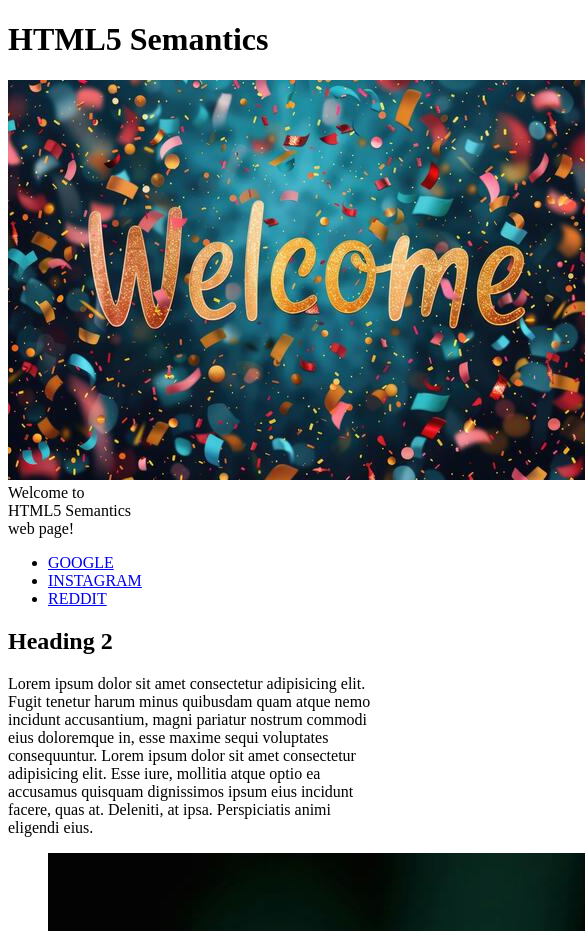
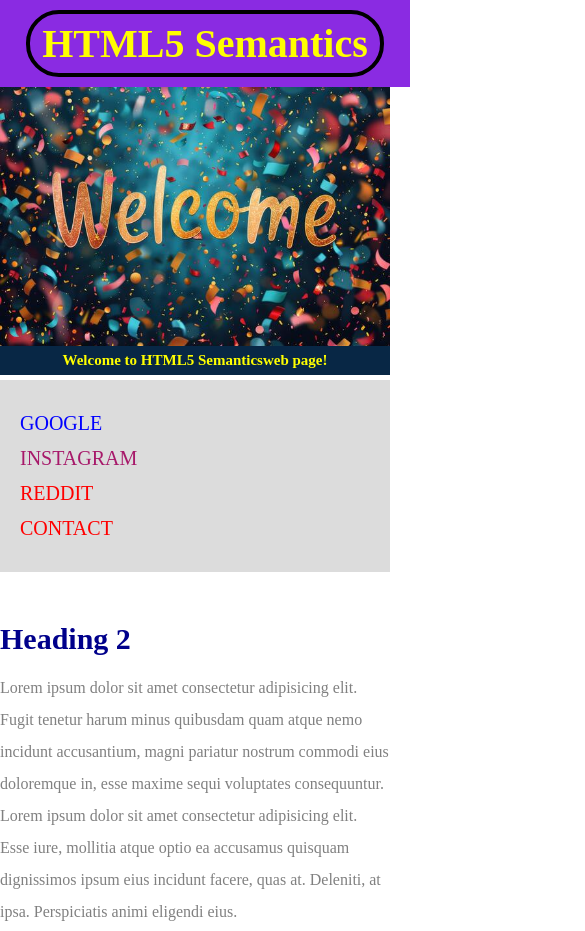
Before and after one commit to deepayan-dc/fe01, a plain HTML site: page semantics.html in a window 390 px wide. Shown: the top 931 px of the page, 585 px wide, since content can reach past the window. Drawn offline with Linux system fonts and the light colour scheme.

Commit message:
Added and updated files

```diff
--- /dev/null
+++ b/semantics.css
@@ -0,0 +1,216 @@
+body, ul, li, h1, h2, a{
+    margin: 0;
+    padding: 0;
+}
+header{
+    background-color: blueviolet;
+    padding: 18px;
+    text-align: center;
+    position: fixed;
+    width: 100%;
+    z-index: 1;
+    top: 0;
+    left: 0;
+}
+header h1{
+    font-size: 40px;
+    color: yellow;
+    border: 4px solid black;
+    padding: 6px 12px;
+    display: inline-block;
+    border-radius: 33px;
+}
+.welcome{
+    max-width: 100%;
+    position: relative;
+    left: 0;
+    top: 66px;
+    text-align: center;
+}
+.welcome img{
+    max-width: 100%;
+    width: 1400px;
+}
+.welcome div{
+    position: absolute;
+    left: 10px;
+    top: 5%;
+    color: yellow;
+    background-color: rgb(8, 39, 69);
+    padding: 6px 20px;
+    text-align: center;
+}
+.welcome h2{
+    font-size: 20px;
+    text-align: center;
+}
+.welcome span{
+    font-size: 30px;
+}
+nav{
+    position: sticky;
+    z-index: 1;
+    background-color: gainsboro;
+    padding: 20px;
+    top: 100px;
+}
+nav ul{
+    white-space: nowrap;
+    max-width: 1200px;
+    margin: 0 auto;
+}
+nav li{
+    width: 26%;
+    display: inline-block;
+    font-size: 20px;
+}
+nav li a{
+    text-decoration: none;
+}
+nav li .google{
+    color: blue;
+}
+nav li .instagram{
+    color: rgb(167, 25, 106);
+}
+nav li .reddit{
+    color: red;
+}
+main{
+    max-width: 100%;
+    width: 1200px;
+    margin: 50px auto;
+    padding: 0, 40px;
+    box-sizing: border-box;
+}
+article h2{
+    color: darkblue;
+    font-size: 30px;
+}
+article p{
+    line-height: 2em;
+    color: gray;
+}
+.images{
+    text-align: center;
+    margin: 80px auto;
+    white-space: nowrap;
+}
+.images li{
+    display: inline-block;
+    width: 40%;
+    margin: 20px 5%;
+}
+.images li img{
+    max-width: 100%;
+}
+.second{
+    text-align: center;
+    background-color: #F4F4F4;
+    margin: 20px auto;
+    padding: 40px 20px;
+}
+.second h3{
+    color: blueviolet;
+    font-size: 30px;
+    text-decoration: underline;
+}
+.second p{
+    color: black;
+}
+form input{
+    margin: 20px;
+    padding: 10px 20px;
+    font-size: 25px;
+    border: 4px solid black;
+    border-radius: 30px;
+}
+footer{
+    text-align: center;
+    background-color: blueviolet;
+    color: yellow;
+    padding: 10px;
+}
+nav li a:hover{
+    background-color: rgb(219, 183, 237);
+    padding: 20px;
+    color: rgb(112, 93, 7);
+    font-size: 25px;
+}
+.images li:hover{
+    position: relative;
+    top: -4px;
+}
+form input:focus{
+    border: 4px dashed black;
+    outline: none;
+}
+form input:valid{
+    border: 4px dashed purple;
+}
+p::selection{
+    background-color: blueviolet;
+    color: yellow;
+}
+
+@media screen and (max-width: 1000px){
+    header{
+        padding: 14px;
+    }
+    .welcome div h2{
+        font-size: 18px;
+    }
+}
+
+@media screen and (max-width: 815px){
+    header{
+        padding: 10px;
+    }
+    .welcome div h2{
+        font-size: 15px;
+    }
+    nav li{
+        width: 25%;
+    }
+    nav li a:hover{
+        padding: 10px;
+        font-size: 23px;
+    }
+}
+
+@media screen and (max-width: 650px){
+    header{
+        position: relative;
+    }
+    .welcome{
+        top: 0px;
+    }
+    .welcome .message{
+        position: relative;
+        top: -5px;
+        left: 0;
+    }
+    .welcome .message span{
+        font-size: 1em  ;
+    }
+    .welcome div h2 br{
+        display: none;
+    }
+    nav{
+        top: 1px;
+    }
+    nav li{
+        display: block;
+        width: 100%;
+        margin: 12px auto;
+    }
+    .images li{
+        width: 100%;
+        margin: 20px auto;
+        display: block;
+    }
+    nav li a:hover{
+        padding: 10px;
+        font-size: 20px;
+    }
+}
--- a/semantics.html
+++ b/semantics.html
@@ -1,7 +1,8 @@
 <!DOCTYPE html>
 <html>
     <head>
-        <link rel="stylesheet" href="">
+        <meta name="viewport" content="width=device-width, initial-scale=1.0">
+        <link rel="stylesheet" href="semantics.css">
         <title>HTML5 Semantics</title>
     </head>
     <body>
@@ -11,7 +12,7 @@
         <section class="welcome">
             <img src="img/welcome.jpg" alt="WELCOME IMAGE">
             <div class="message">
-                Welcome to <br><span>HTML5 Semantics</span><br>web page!
+                <h2>Welcome to <br><span>HTML5 Semantics</span><br>web page!</h2>
             </div>
         </section>
         <nav class="nav">
@@ -19,6 +20,7 @@
                 <li><a href="www.google.com" class="google">GOOGLE</a></li>
                 <li><a href="www.instagram.com" class="instagram">INSTAGRAM</a></li>
                 <li><a href="www.reddit.com" class="reddit">REDDIT</a></li>
+                <li><a href="www.reddit.com" class="reddit">CONTACT</a></li>
             </ul>
         </nav>
         <main>
```
